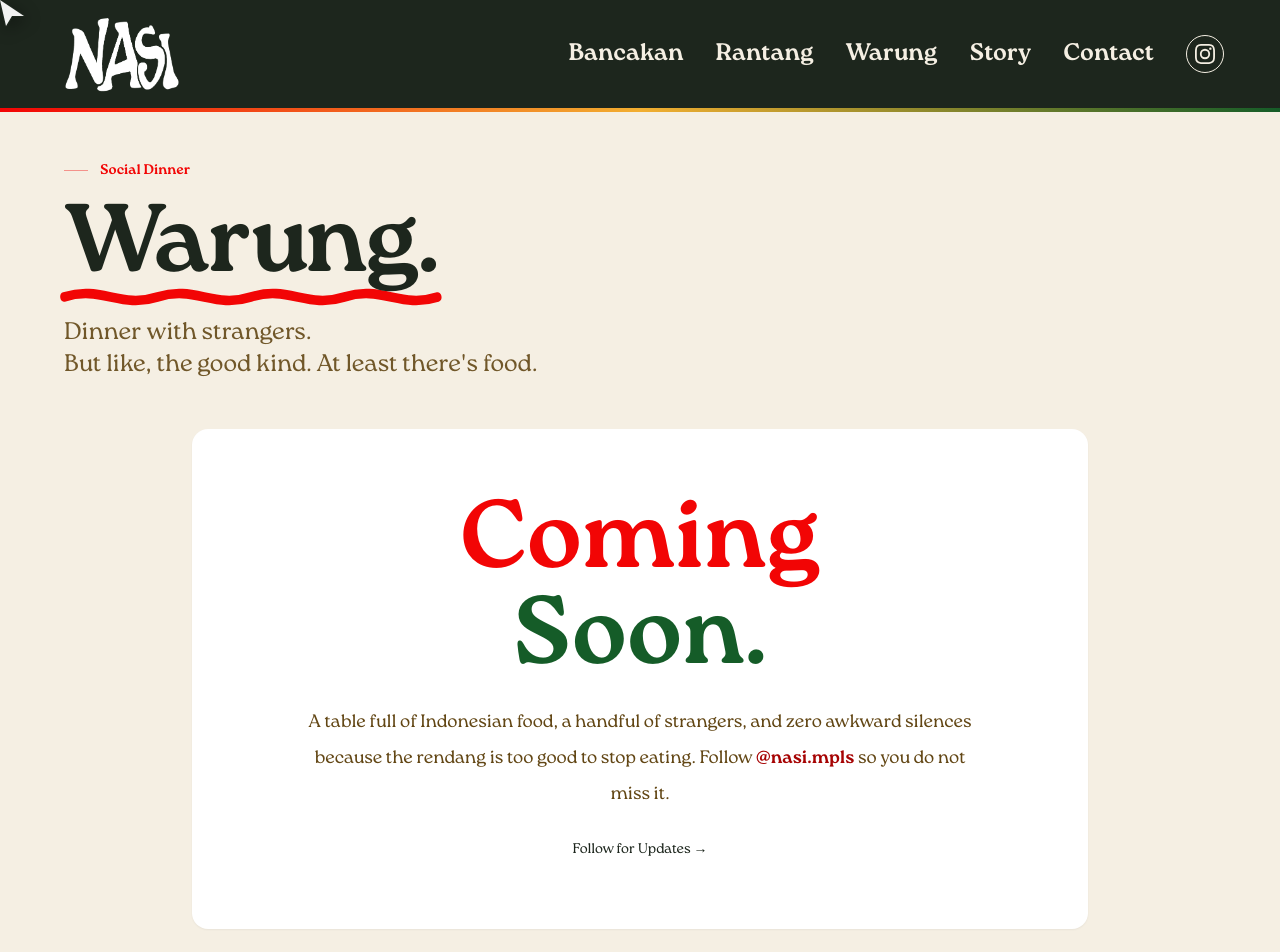
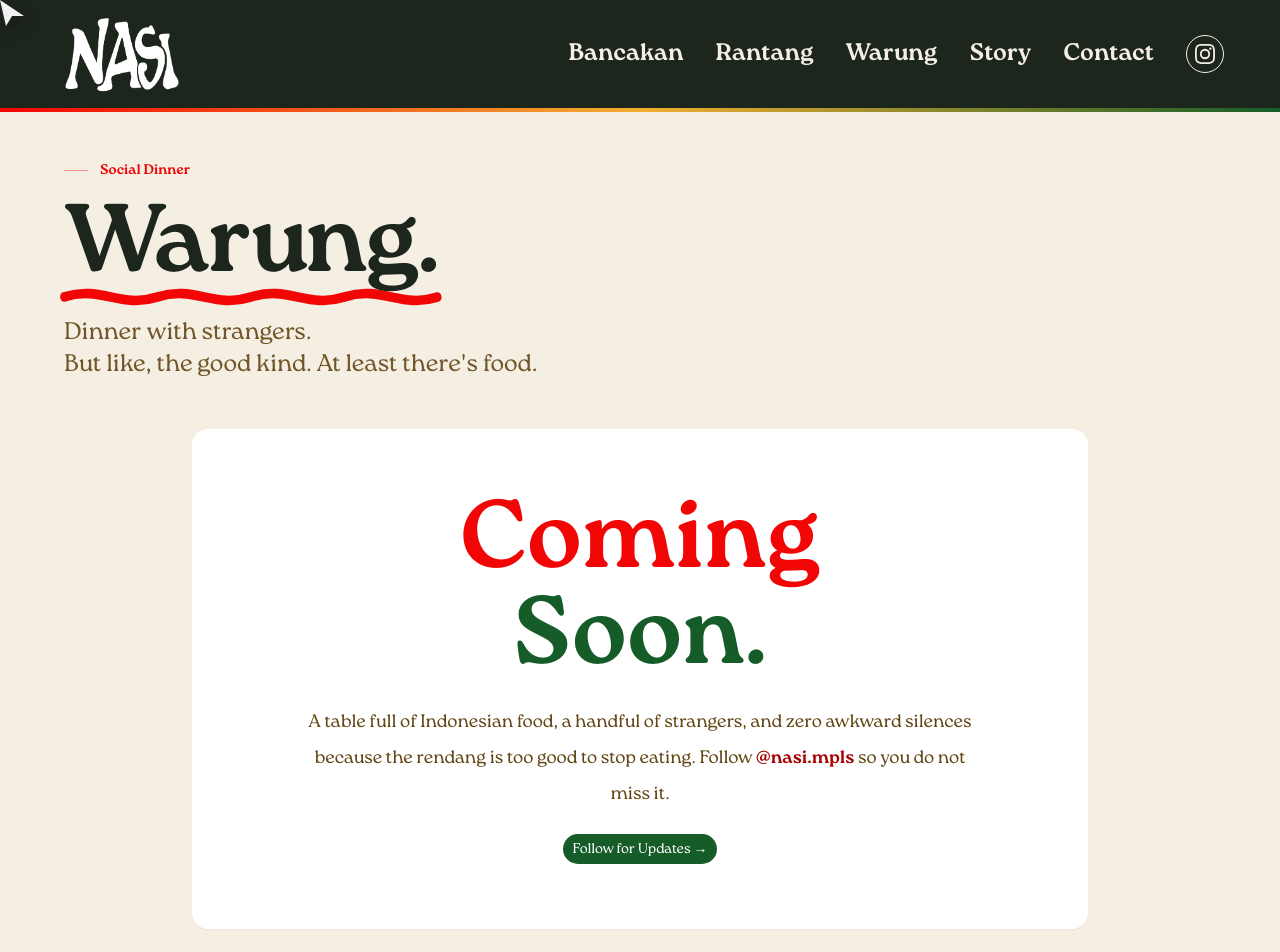
Before and after one commit to deeplo23-ghub/nasimpls, a Next.js app: page /warung in a window 1280 px wide. Shown: the top 952 px of the page. Built offline with nearby package versions, Linux system fonts and the light colour scheme.

Commit message:
fix: update Button to support href and green variant to fix build errors

```diff
--- a/components/ui/button.tsx
+++ b/components/ui/button.tsx
@@ -1,7 +1,7 @@
-"use client"
-
 import { Button as ButtonPrimitive } from "@base-ui/react/button"
 import { cva, type VariantProps } from "class-variance-authority"
+import Link from "next/link"
+import * as React from "react"
 
 import { cn } from "@/lib/utils"
 
@@ -10,7 +10,7 @@ const buttonVariants = cva(
   {
     variants: {
       variant: {
-        default: "bg-primary text-primary-foreground [a]:hover:bg-primary/80",
+        default: "bg-primary text-primary-foreground hover:bg-primary/80",
         outline:
           "border-border bg-background hover:bg-muted hover:text-foreground aria-expanded:bg-muted aria-expanded:text-foreground dark:border-input dark:bg-input/30 dark:hover:bg-input/50",
         secondary:
@@ -20,6 +20,7 @@ const buttonVariants = cva(
         destructive:
           "bg-destructive/10 text-destructive hover:bg-destructive/20 focus-visible:border-destructive/40 focus-visible:ring-destructive/20 dark:bg-destructive/20 dark:hover:bg-destructive/30 dark:focus-visible:ring-destructive/40",
         link: "text-primary underline-offset-4 hover:underline",
+        green: "bg-brand-green text-white hover:bg-brand-green/80",
       },
       size: {
         default:
@@ -42,19 +43,54 @@ const buttonVariants = cva(
   }
 )
 
-function Button({
-  className,
-  variant = "default",
-  size = "default",
-  ...props
-}: ButtonPrimitive.Props & VariantProps<typeof buttonVariants>) {
-  return (
-    <ButtonPrimitive
-      data-slot="button"
-      className={cn(buttonVariants({ variant, size, className }))}
-      {...props}
-    />
-  )
+interface ButtonProps extends React.ButtonHTMLAttributes<HTMLButtonElement>, VariantProps<typeof buttonVariants> {
+  href?: string;
+  target?: string;
+  rel?: string;
 }
 
+const Button = React.forwardRef<HTMLButtonElement | HTMLAnchorElement, ButtonProps>(
+  ({ className, variant, size, href, ...props }, ref) => {
+    const classes = cn(buttonVariants({ variant, size, className }));
+
+    if (href) {
+      const isExternal = href.startsWith('http') || props.target === '_blank';
+      if (isExternal) {
+        return (
+          <a
+            href={href}
+            className={classes}
+            ref={ref as React.ForwardedRef<HTMLAnchorElement>}
+            target={props.target}
+            rel={props.rel}
+            {...(props as React.AnchorHTMLAttributes<HTMLAnchorElement>)}
+          >
+            {props.children}
+          </a>
+        );
+      }
+      return (
+        <Link
+          href={href}
+          className={classes}
+          ref={ref as React.ForwardedRef<HTMLAnchorElement>}
+          {...(props as any)}
+        >
+          {props.children}
+        </Link>
+      );
+    }
+
+    return (
+      <ButtonPrimitive
+        data-slot="button"
+        className={classes}
+        ref={ref as React.ForwardedRef<HTMLButtonElement>}
+        {...(props as any)}
+      />
+    );
+  }
+)
+Button.displayName = "Button"
+
 export { Button, buttonVariants }
```
Also changed, not shown: 2 other files (tests, documents, lock files or other folders).
